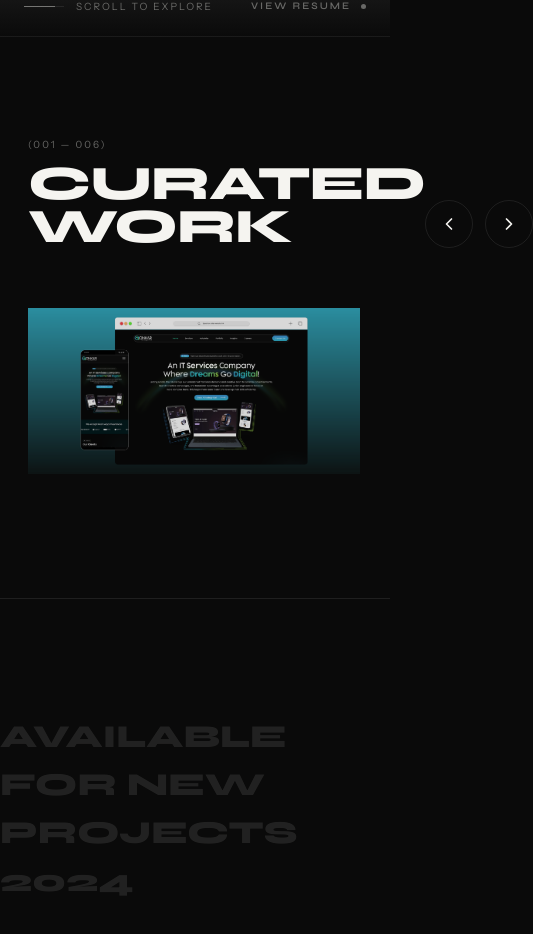
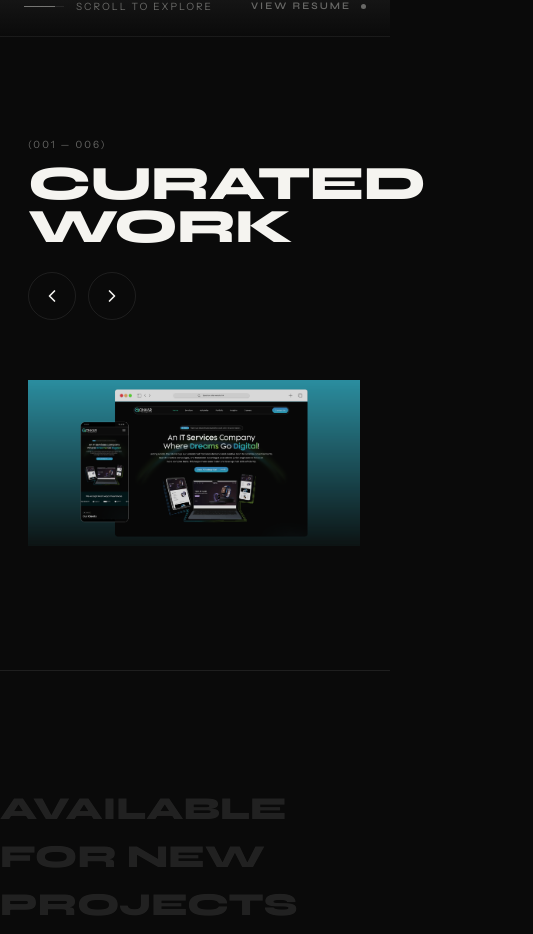
Before and after one commit to HuzaifaHaris-Huxi/portfolio, a React app: page / in a window 390 px wide. Shown: the part 1114-2048 px from the top of the page, 533 px wide, since content can reach past the window. Built offline with nearby package versions, Linux system fonts and the light colour scheme; grey boxes are pictures that could not be loaded; the HTML template or start-up script is replaced by a standard one.

Commit message:
Update index.css

```diff
--- a/src/index.css
+++ b/src/index.css
@@ -662,6 +662,8 @@ nav.menu-active {
   display: flex;
   justify-content: space-between;
   align-items: flex-end;
+  flex-wrap: wrap;
+  gap: 24px;
 }
 
 .work-nav-buttons {
@@ -798,5 +800,25 @@ nav.menu-active {
 
 @media (max-width: 900px) {
   .work-header, .project-grid { padding: 0 28px; }
+  .work-header {
+    flex-direction: column;
+    align-items: flex-start;
+    gap: 24px;
+  }
+  .work-nav-buttons {
+    align-self: flex-start;
+  }
   .project-card { flex: 0 0 85vw; }
+
+  .project-hover-content {
+    padding: 20px;
+    gap: 12px;
+  }
+  .project-logo {
+    width: 120px;
+    max-height: 60px;
+  }
+  .project-about {
+    font-size: 14px;
+  }
 }
```
